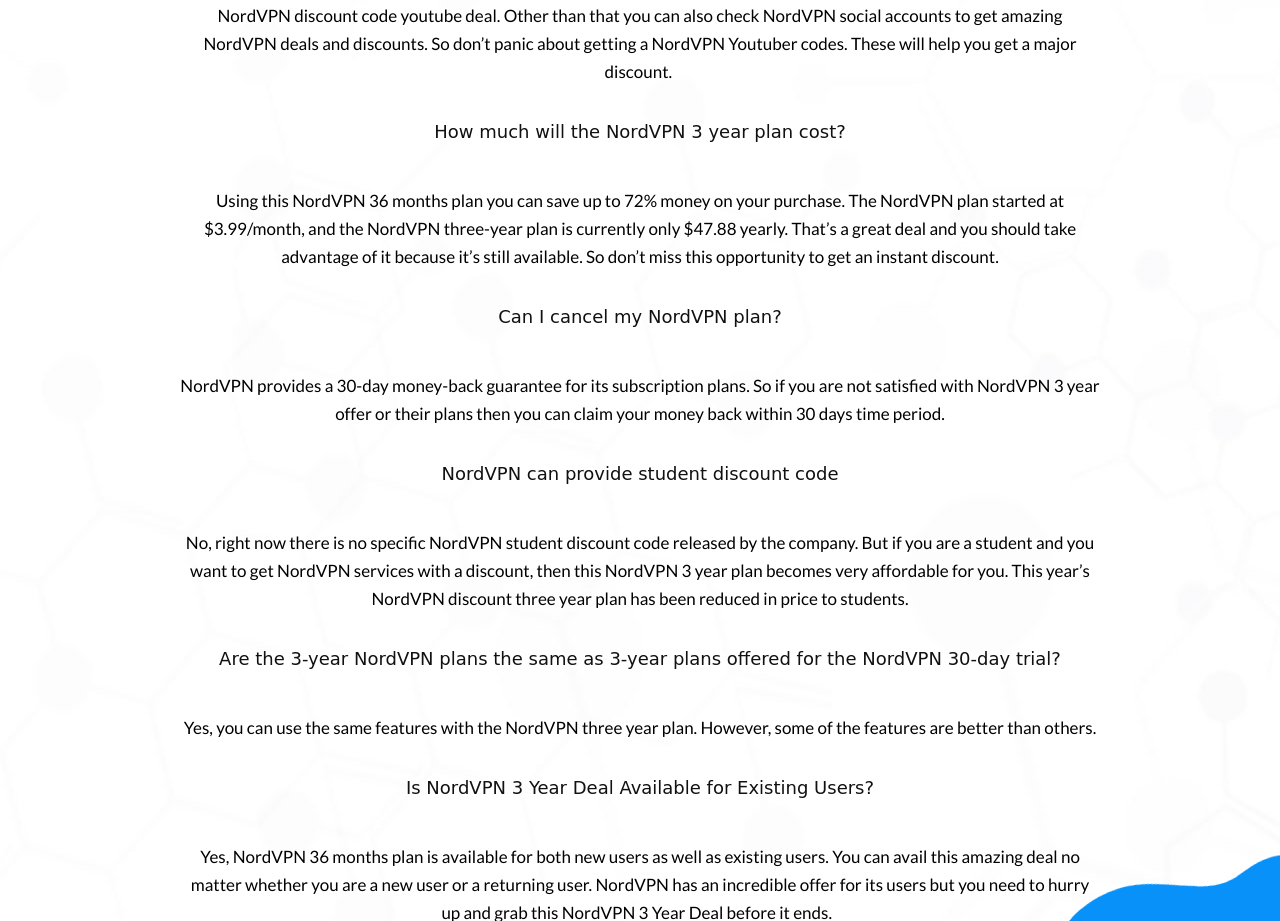
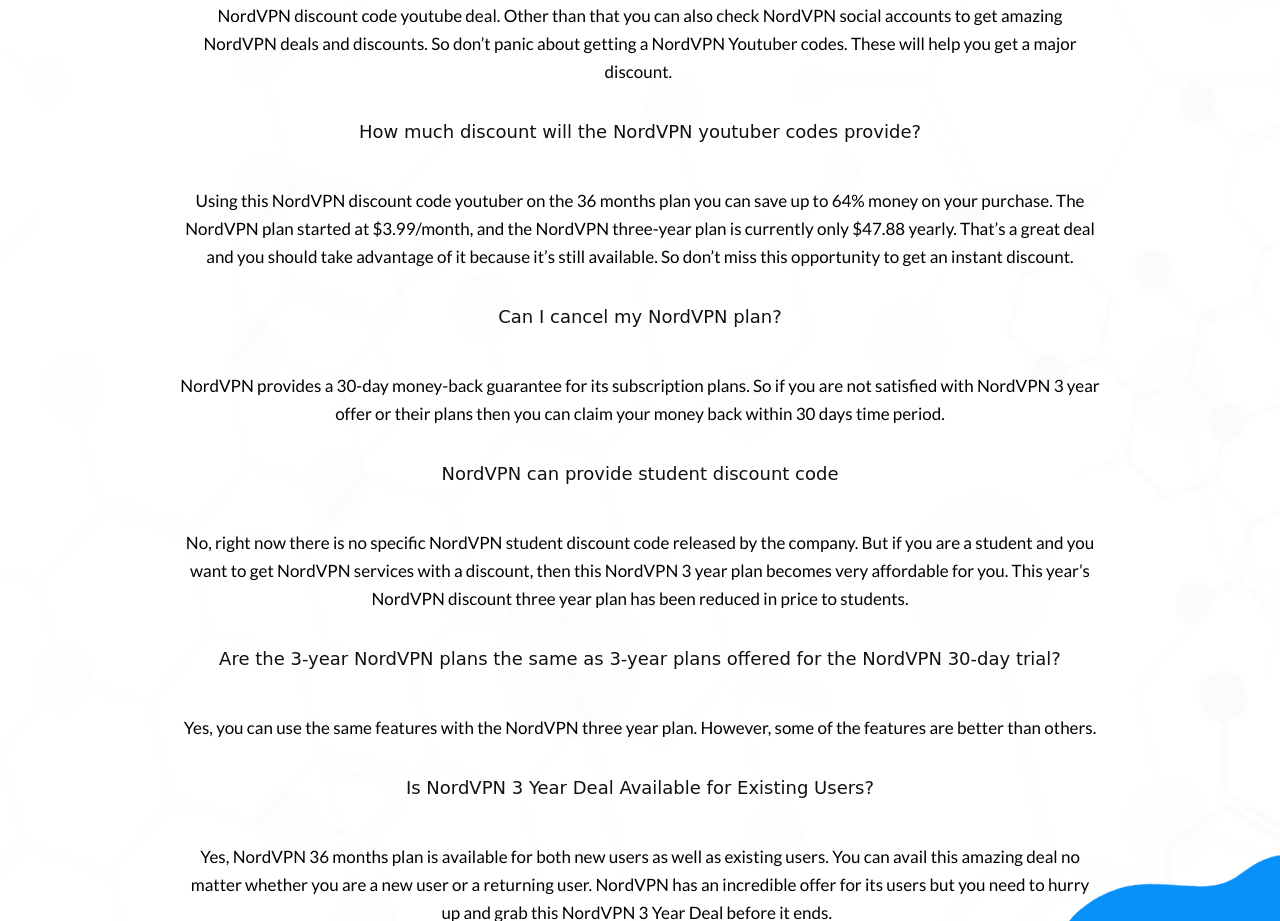
Before and after one commit to vpn-deal/nordvpn-youtuber-codes, a plain HTML site: page index.html in a window 1280 px wide. Shown: the part 2540-3461 px from the top of the page. Drawn offline with nearby package versions, Linux system fonts and the light colour scheme; a web font is replaced by a local one.

Commit message:
Update index.html

```diff
--- a/index.html
+++ b/index.html
@@ -138,11 +138,11 @@
 
 
 
-<h3>How much will the NordVPN 3 year plan cost?</h3>
+<h3>How much discount will the NordVPN youtuber codes provide?</h3>
 
 
 
-<p>Using this NordVPN 36 months plan you can save up to 72% money on your purchase. The NordVPN plan started at $3.99/month, and the NordVPN three-year plan is currently only $47.88 yearly. That’s a great deal and you should take advantage of it because it’s still available. So don’t miss this opportunity to get an instant discount.</p>
+<p>Using this NordVPN discount code youtuber on the 36 months plan you can save up to 64% money on your purchase. The NordVPN plan started at $3.99/month, and the NordVPN three-year plan is currently only $47.88 yearly. That’s a great deal and you should take advantage of it because it’s still available. So don’t miss this opportunity to get an instant discount.</p>
 
 
 
```
